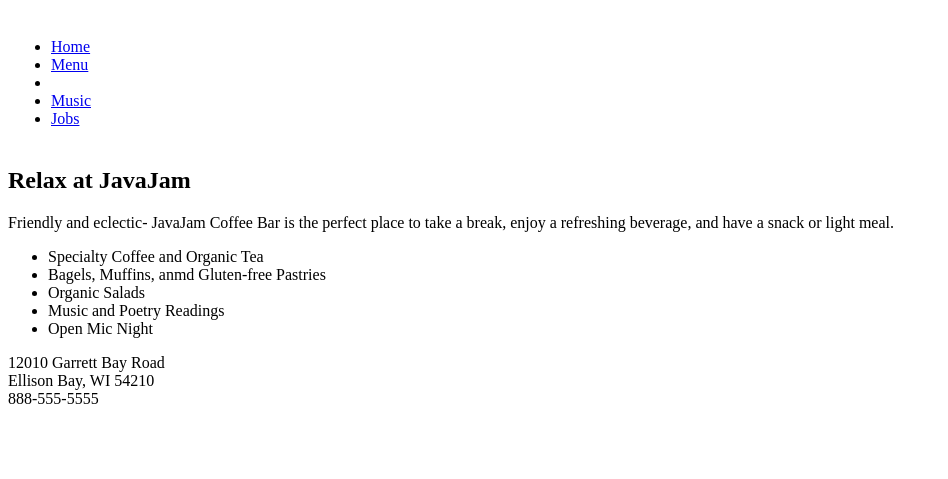
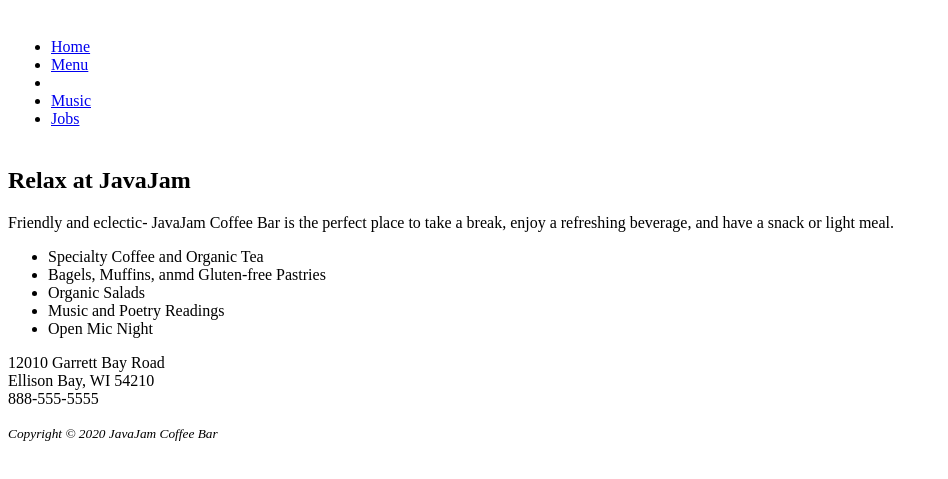
Before and after one commit to khannigan17/JavaJamClassProj, a plain HTML site: page index.html in a window 1280 px wide. Shown: the part 61-540 px from the top of the page, without its empty margins (0-948 px from the left). Drawn offline with Linux system fonts and the light colour scheme.

Commit message:
Update index.html

```diff
--- a/index.html
+++ b/index.html
@@ -37,5 +37,12 @@
     <p>12010 Garrett Bay Road <br>
      Ellison Bay, WI 54210 <br>
      888-555-5555</p>
+    <footer>
+     <p>
+      <small>
+       <i>Copyright &copy 2020 JavaJam Coffee Bar</i>
+      </small>
+     </p>
+    </footer>
  </body>
 </html>
```
